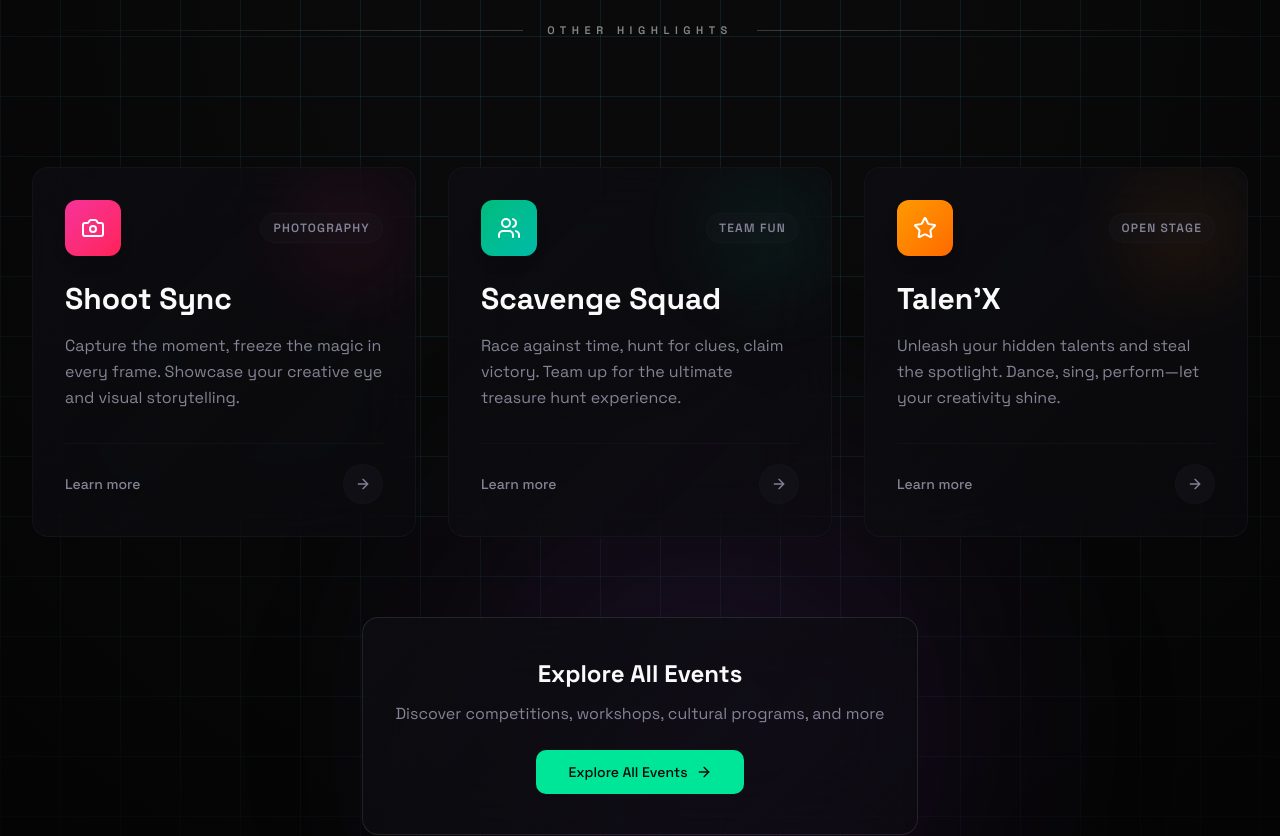
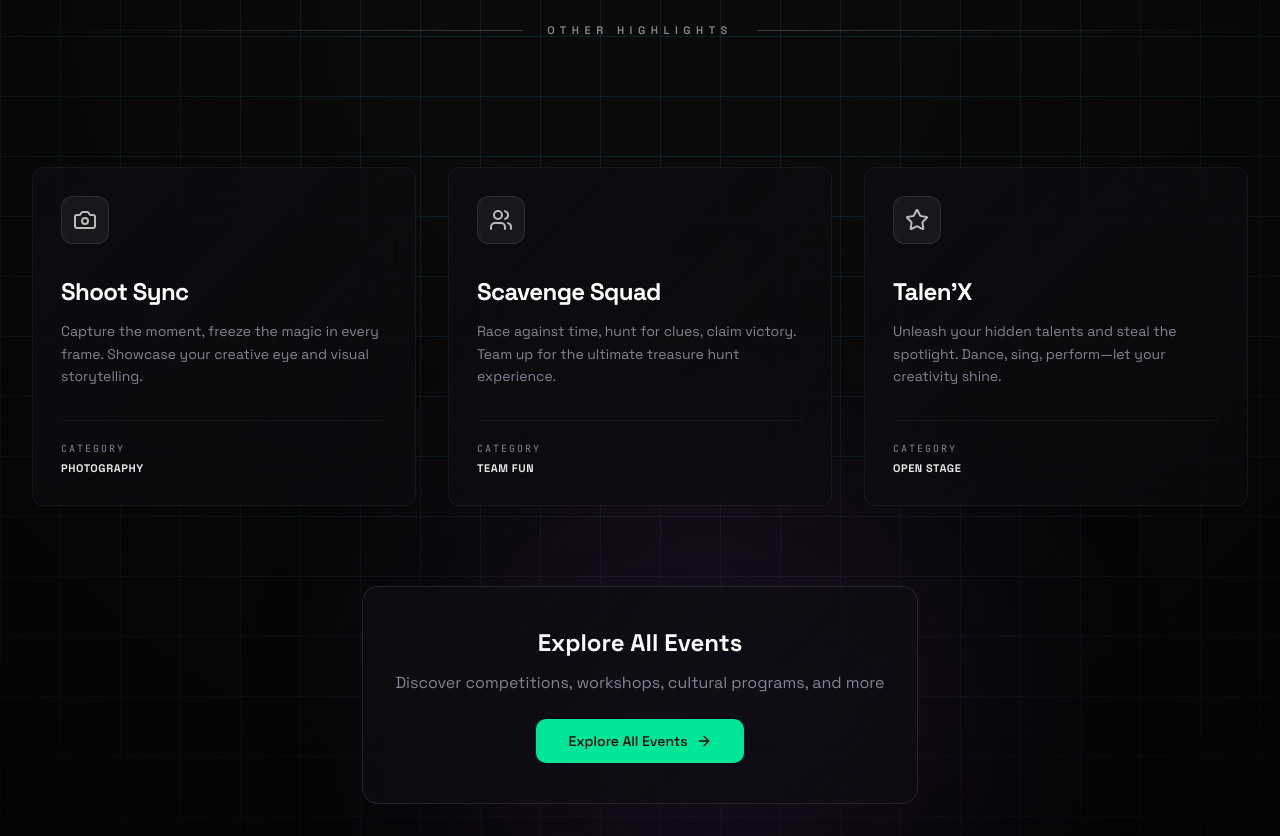
Before and after one commit to FarisPalayi/insight-26, a React (Vite) app: page / in a window 1280 px wide. Shown: the part 2480-3316 px from the top of the page. Built offline with nearby package versions, Linux system fonts and the light colour scheme.

Commit message:
refactor: insight-info section

```diff
--- a/src/components/features/hero-events/EventCard.tsx
+++ b/src/components/features/hero-events/EventCard.tsx
@@ -15,69 +15,61 @@ interface EventCardProps {
 export const EventCard = ({ name, category, tagline, icon, accentColor, urlPath, index = 0 }: EventCardProps) => {
   return (
     <motion.div
-      initial={{ opacity: 0, y: 30 }}
+      initial={{ opacity: 0, y: 20 }}
       whileInView={{ opacity: 1, y: 0 }}
       viewport={{ once: true }}
-      transition={{
-        duration: 0.6,
-        delay: index * 0.1,
-        ease: [0.25, 0.46, 0.45, 0.94]
-      }}
+      transition={{ duration: 0.5, delay: index * 0.1 }}
       className="group relative h-full"
     >
-      {/* Outer glow effect */}
-      <div className={`absolute -inset-0.5 bg-gradient-to-br ${accentColor} rounded-2xl opacity-0 group-hover:opacity-20 blur-xl transition-all duration-500`} />
+      <Link to={urlPath} className="block h-full">
+        <div className="relative h-full glass-surface border border-white/5 rounded-xl overflow-hidden transition-all duration-500 hover:border-white/20">
 
-      {/* Card */}
-      <Link to={urlPath} className="block h-full">
-        <div className="relative h-full rounded-2xl border border-border/40 glass-surface overflow-hidden transition-all duration-500 group-hover:border-border/80 group-hover:shadow-2xl">
+          {/* Subtle Accent Glow - Top Right */}
+          <div
+            className="absolute -top-12 -right-12 w-32 h-32 rounded-full opacity-10 blur-3xl transition-opacity duration-500 group-hover:opacity-20"
+            style={{ backgroundColor: accentColor }}
+          />
 
-          {/* Animated background gradient */}
-          <div className={`absolute inset-0 bg-gradient-to-br ${accentColor} opacity-0 group-hover:opacity-5 transition-opacity duration-500`} />
+          <div className="relative z-10 p-7 flex flex-col h-full">
 
-          {/* Subtle corner accent */}
-          <div className={`absolute top-0 right-0 w-32 h-32 bg-gradient-to-bl ${accentColor} opacity-8 rounded-full blur-2xl`} />
-
-          {/* Content */}
-          <div className="relative z-10 p-6 sm:p-7 md:p-8 h-full flex flex-col">
-
-            {/* Header: Icon + Category */}
-            <div className="flex items-center justify-between mb-6">
-              <motion.div
-                whileHover={{ scale: 1.05, rotate: 5 }}
-                transition={{ type: "spring", stiffness: 400 }}
-                className={`w-12 h-12 sm:w-14 sm:h-14 rounded-xl bg-gradient-to-br ${accentColor} flex items-center justify-center shadow-lg group-hover:shadow-xl transition-shadow duration-300`}
-              >
-                <div className="text-white scale-90 sm:scale-100">{icon}</div>
-              </motion.div>
-
-              <span className="text-[10px] sm:text-xs font-semibold text-muted-foreground uppercase tracking-widest px-3 py-1.5 rounded-full bg-muted/30 border border-border/30">
-                {category}
-              </span>
+            {/* Header: Icon with adaptive glow */}
+            <div className="mb-8">
+              <div className="w-12 h-12 rounded-lg bg-white/5 border border-white/10 flex items-center justify-center transition-all duration-500 group-hover:border-white/30 group-hover:bg-white/10 relative">
+                <div className="text-white/70 group-hover:text-white transition-colors">
+                  {icon}
+                </div>
+                {/* Internal Glow on Hover */}
+                <div
+                  className="absolute inset-0 opacity-0 group-hover:opacity-20 blur-lg transition-opacity"
+                  style={{ backgroundColor: accentColor }}
+                />
+              </div>
             </div>
 
-            {/* Event Name */}
-            <h4 className="text-xl sm:text-2xl md:text-3xl font-bold text-foreground mb-3 sm:mb-4 group-hover:text-gradient transition-all duration-300 leading-tight">
-              {name}
-            </h4>
+            {/* Content: Title & Tagline */}
+            <div className="flex-1">
+              <h4 className="text-2xl font-bold tracking-tight text-white mb-3 group-hover:text-primary transition-colors">
+                {name}
+              </h4>
+              <p className="text-sm leading-relaxed text-muted-foreground line-clamp-3">
+                {tagline}
+              </p>
+            </div>
 
-            {/* Tagline */}
-            <p className="text-sm sm:text-base text-muted-foreground leading-relaxed mb-6 sm:mb-8 flex-1">
-              {tagline}
-            </p>
+            {/* Footer: Metadata & CTA */}
+            <div className="mt-8 pt-5 border-t border-white/5 flex items-center justify-between">
+              <div className="flex flex-col gap-1">
+                <span className="text-[10px] font-mono uppercase tracking-[0.2em] text-muted-foreground">
+                  Category
+                </span>
+                <span className="text-[11px] font-bold uppercase tracking-wider text-white/90">
+                  {category}
+                </span>
+              </div>
 
-            {/* CTA Footer */}
-            <div className="flex items-center justify-between pt-4 sm:pt-5 border-t border-border/30 group-hover:border-border/60 transition-colors duration-300">
-              <span className="text-xs sm:text-sm font-medium text-muted-foreground group-hover:text-primary transition-colors duration-300">
-                Learn more
-              </span>
-              <motion.div
-                whileHover={{ scale: 1.1 }}
-                whileTap={{ scale: 0.95 }}
-                className="w-9 h-9 sm:w-10 sm:h-10 rounded-full bg-muted/40 flex items-center justify-center group-hover:bg-primary/20 border border-border/20 group-hover:border-primary/30 transition-all duration-300"
-              >
-                <ArrowRight className="w-4 h-4 text-muted-foreground group-hover:text-primary group-hover:translate-x-0.5 transition-all duration-300" />
-              </motion.div>
+              <div className="flex items-center gap-2 text-[10px] font-bold uppercase tracking-widest text-primary opacity-0 -translate-x-2 transition-all duration-300 group-hover:opacity-100 group-hover:translate-x-0">
+                View <ArrowRight size={14} />
+              </div>
             </div>
           </div>
         </div>
```
